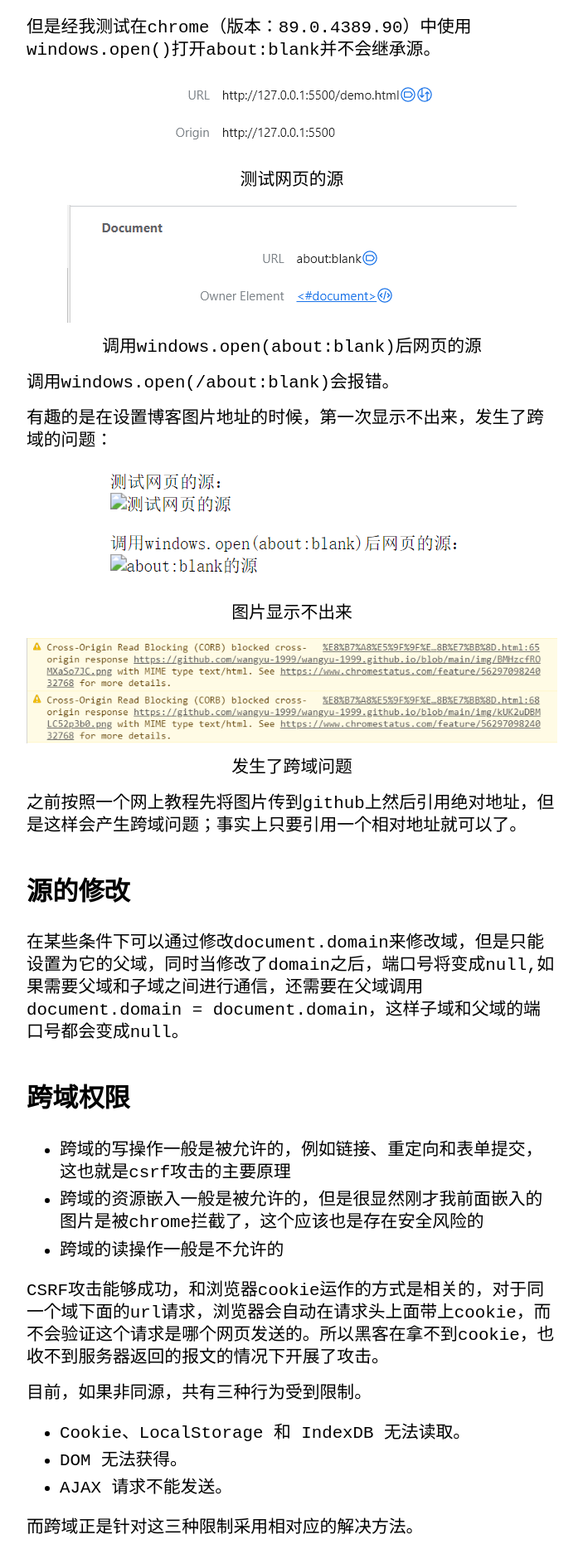
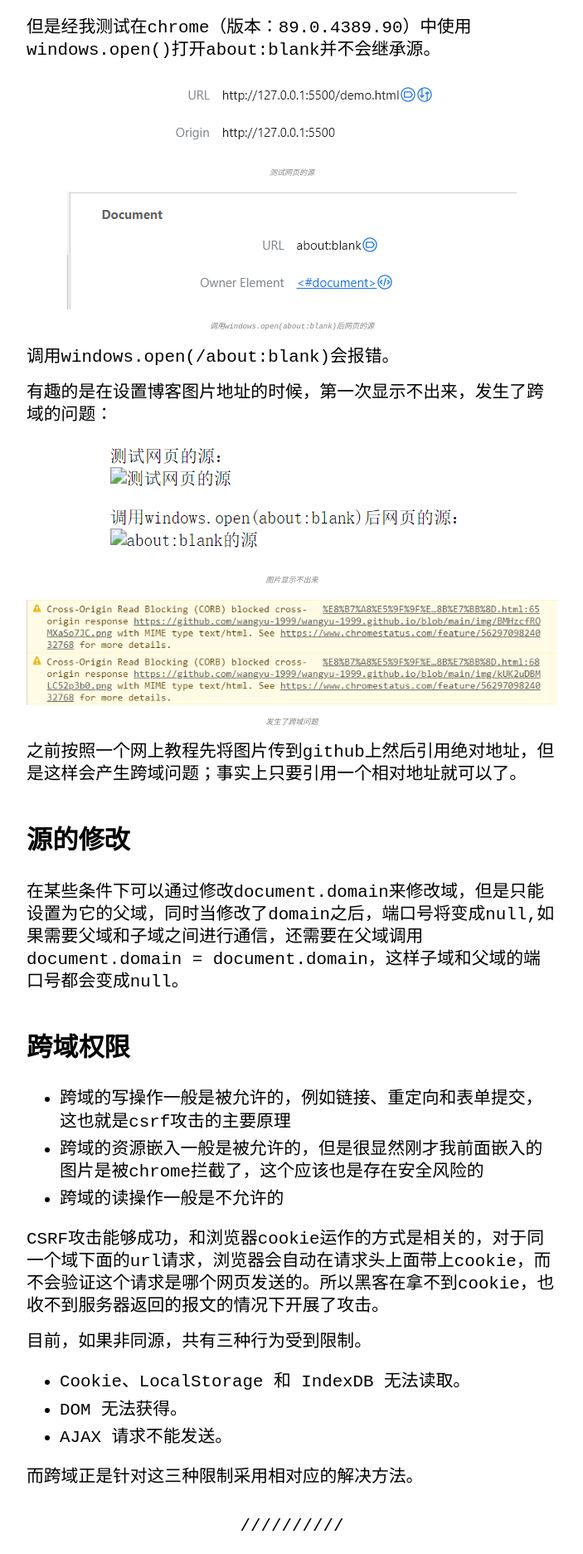
Before and after one commit to wangyu-1999/wangyu-1999.github.io, a Jekyll site: the page built from _posts/2021-03-25-跨域的详细介绍.md, in a window 1280 px wide. Shown: the part 1232-3105 px from the top of the page at 83% size, without its empty margins (288-991 px from the left). Built offline with Jekyll 4.4.1, drawn with Linux system fonts in a browser that asks for light colours.

Commit message:
fix:修改了部分内容

```diff
--- a/assets/css/main.scss
+++ b/assets/css/main.scss
@@ -2,3 +2,11 @@
 ---
 
 @import "no-style-please";
+
+// 自定义博客修改属性
+// center标签作为图片的注解使用
+center{
+    color:gray;
+    font-size:xx-small;
+    font-style: italic;
+}
```
